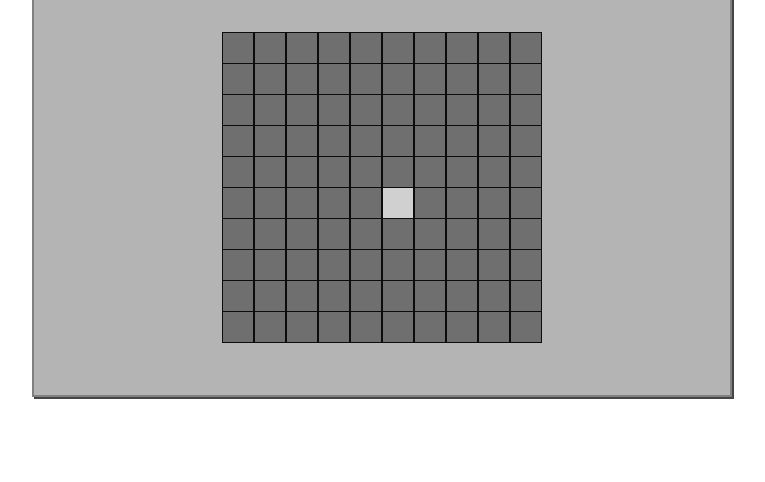
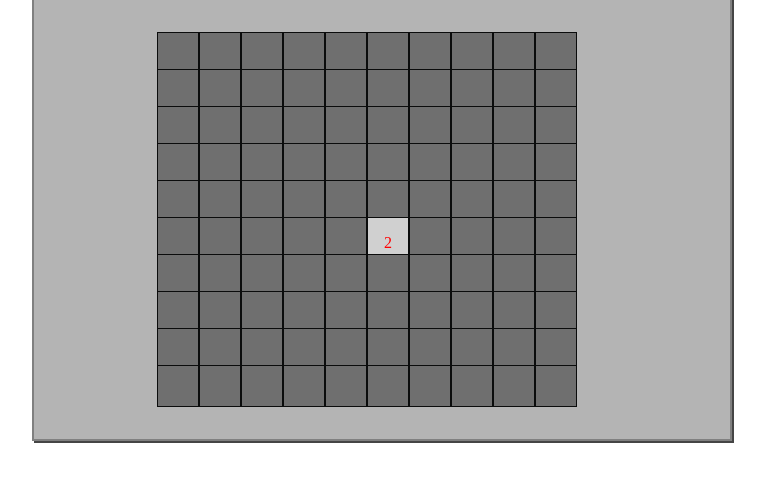
Before and after one commit to Marion-girard/Demineur, a plain HTML site: page index.html in a window 1280 px wide. Both pictures are taken after a click on the element 640 px from the left and 369 px from the top of the page. Shown: the part 178-660 px from the top of the page, without its empty margins (258-1023 px from the left). Drawn offline with Linux system fonts and the light colour scheme.

Commit message:
LastVersion

```diff
--- a/script.js
+++ b/script.js
@@ -54,37 +54,6 @@ console.log(piegesGeneres);
 
 console.log(caseId)
 
-/*const myPlateau = document.querySelectorAll('#plateau')
-
-for (let c = 0; c <  myPlateau.length; c++){
-if(caseId.i == piegesGeneres.x && caseId.j == piegesGeneres.y)
-{
-    console.log("piège")
-}
-else{" tous va bien"}
-}*/
-//changement de couleur des case
-/*const block = document.getElementById("0-0");
-const block1 = document.getElementById("1-0");
-const block2 = document.getElementById("2-0");
-
-const block3 = document.getElementById("3-0");
-
-block1.addEventListener('click', function(event) {
-    console.log("je clique")
-    event.preventDefault();
-    // On log l'élément qu'on a cliqué :
-    console.log(event.target);
-
-    block1.style.backgroundColor = "#C4DED5"
-});*/
-
-
-
-
-
-
-let conter = 0;
 
 const myPlateau = document.querySelectorAll('#plateau')
 console.log("le plateau :")
@@ -93,7 +62,7 @@ for (let i = 0; i < myPlateau.length; i++) {
 
     myPlateau[i].addEventListener('click', async (event) => {
 
-
+        let conter = 0;
 
         event.preventDefault();
 
@@ -104,7 +73,7 @@ for (let i = 0; i < myPlateau.length; i++) {
             x: parseInt(onClick[0][0]),
             y: parseInt(onClick[0][2])
         }
-        console.log(piegesGeneres[1].x)
+        //console.log(piegesGeneres[1].x)
 
         // event.target.style.backgroundColor = "#C4DED5"
         function detectionPiege() {
@@ -119,70 +88,61 @@ for (let i = 0; i < myPlateau.length; i++) {
                     </a>`
 
                 }
-                else if (piegesGeneres[b].x !== cellOnClick.x && piegesGeneres[b].y !== cellOnClick.y) {
+                else if (piegesGeneres[b].x !== cellOnClick.x || piegesGeneres[b].y !== cellOnClick.y) {
                     //console.log("tout va bien")
                     event.target.style.backgroundColor = "#D0D0D0"
-                    // console.log("cellOnClick.x");
-                    // console.log(cellOnClick.x);
-                    // console.log("piegesGeneres[b].x")
-                    // console.log(piegesGeneres[b].x)
+
                     function chiffreCase() {
 
-                        /*if (piegesGeneres[b].x == (cellOnClick.x - 1)) {
+                        if (piegesGeneres[b].x === (cellOnClick.x - 1) && cellOnClick.y === piegesGeneres[b].y) {
                             conter++
-                            //return console.log("Bombe à gauche" + conter)
+                            console.log("Bombe à gauche" + conter)
 
-                        }*/
-                        /*if (piegesGeneres[b].x == (cellOnClick.x + 1)) {
+                        }
+                        if (piegesGeneres[b].x === (cellOnClick.x + 1) && cellOnClick.y === piegesGeneres[b].y) {
                             conter++
-                            //return console.log("Bombe à droite " + conter)
-                        }*/
-                        // console.log("cellOnClick.x")
-                        // console.log(cellOnClick.x)
-                        // console.log("piegesGeneres[b].x")
-                        // console.log(piegesGeneres[b].x)
+                            console.log("Bombe à droite " + conter)
+                        }
+                        if (piegesGeneres[b].y === (cellOnClick.y - 1) && cellOnClick.x === piegesGeneres[b].x) {
+                            conter++
+                            console.log("Bombe en haut" + conter)
+                        }
 
-                        // console.log("cellOnClick.y")
-                        // console.log(cellOnClick.y == piegesGeneres[b].y)
+                        if (piegesGeneres[b].y === (cellOnClick.y + 1) && cellOnClick.x === piegesGeneres[b].x) {
+                            conter++
+                            console.log("Bombe en bas" + conter)
+                        }
 
-                        if (cellOnClick.y - 1 === piegesGeneres[b].y && cellOnClick.x !== piegesGeneres[b].x) {
+                        if (piegesGeneres[b].x === cellOnClick.x - 1 && piegesGeneres[b].y === (cellOnClick.y - 1)) {
                             conter++
-                            return console.log("Bombe en haut")
+                            console.log(" diagonal haut gauche" + conter)
                         }
-                        /*  if (piegesGeneres[b].y == (cellOnClick.y - 1)) {
-                              conter++
-                              //return console.log("Bombe en bas" + conter)
-                          }*/
-                        /*if (piegesGeneres[b].x  == cellOnClick.x - 1 && piegesGeneres[b].y  == cellOnClick.y - 1) {
+                        if (piegesGeneres[b].x === (cellOnClick.x + 1) && piegesGeneres[b].y === (cellOnClick.y + 1)) {
                             conter++
-                            return console.log(" diagonal -1x -1y")
+                            console.log("diagonal bas droite " + conter)
                         }
-                        if (piegesGeneres[b].x  == cellOnClick.x + 1 && piegesGeneres[b].y  == cellOnClick.y + 1) {
+                        if (piegesGeneres[b].x === (cellOnClick.x - 1) && piegesGeneres[b].y === (cellOnClick.y + 1)) {
                             conter++
-                            return console.log("diagonal +1x + 1y")
+                            console.log("diagonal bas gauche " + conter)
                         }
-                        if (piegesGeneres[b].x   == cellOnClick.x - 1 && piegesGeneres[b].y  == cellOnClick.y + 1) {
+                        if (piegesGeneres[b].x === (cellOnClick.x + 1) && piegesGeneres[b].y === (cellOnClick.y - 1)) {
                             conter++
-                            return  console.log("diagonal -1x + 1x")
+                            console.log("diagonal haut droite" + conter)
                         }
-                        if (piegesGeneres[b].x   == cellOnClick.x  + 1 && piegesGeneres[b].y == cellOnClick.y - 1) {
-                            conter++
-                            return console.log("diagonal +1x -1y")
+                        else {
+
+                            console.log(conter)
                         }
-                        if (piegesGeneres[b].x == cellOnClick.x && piegesGeneres[b].y == cellOnClick.y) {
-                            return console.log("piège")
-                        }*/
-                        //return console.log("chiffreCase")
-                        /*if (piegesGeneres[b].y != (cellOnClick.y - 1) && piegesGeneres[b].x != (cellOnClick.x - 1) && piegesGeneres[b].x != (cellOnClick.x + 1) && piegesGeneres[b].y != (cellOnClick.y + 1)) {
-                            conter = 0;
-                            //return console.log("pas de bombe autour" + conter)
-                        }*/
-                        conter = 0;
-                        // return console.log("chiffreCase")
+                        return conter
+
+
                     }
                     chiffreCase()
+                    event.target.innerHTML = `<p>${conter}</p>`;
+
 
                 }
+
             }
         }
         detectionPiege()
@@ -190,20 +150,7 @@ for (let i = 0; i < myPlateau.length; i++) {
 }
 // 10
 
-/*
-for ( piegesGeneres= x-1; j <= x+1; j++) {
-if (j == 0 || j == (this.settings['columns'] + 1)) {
-continue;
-}
-for (k = y-1; k <= y+1; k++) {
-if (k == 0 || k == (this.settings['lines'] + 1)) {
-continue;
-}
-if (this.game.field[j][k] != -1) {
-this.game.field[j][k] ++;
-}
-}
-*/
+
 
 let timer;
 let timerIsRunning = false;
--- a/style.css
+++ b/style.css
@@ -12,14 +12,6 @@ h1 {
     margin: 0 auto;
 }
 
-/* button {
-
-} */
-
-/* button:hover {
-    color: red */
-
-
 #timerDisplay {
     font-size: 36px;
     margin-top: 20px;
@@ -28,19 +20,17 @@ h1 {
 }
 
 .block {
-    width: 30px;
-    height: 30px;
+    width: 40px;
+    height: 40px;
     background-color: rgb(111, 111, 111);
     /*background-color: #C4DED5;*/
     border: 1px solid #0b0c0c;
     display: inline-block;
     margin-top: -5px;
-    line-height: 0;
+    /* line-height: 0; */
 }
 
-p {
-    margin-bottom: 3em;
-}
+
 
 .contour {
     background-color: rgb(180, 180, 180);
@@ -51,7 +41,7 @@ p {
     margin: 0.2em auto;
     border: 2px solid gray;
     box-shadow: 2px 2px rgb(69, 69, 69);
-    padding-bottom: 3em;
+    padding-bottom: 2em;
 }
 
 .tete {
@@ -67,16 +57,28 @@ p {
 
 h2 {
     font-family: 'Croissant One', cursive;
-    margin: 1em 0 0 0;
-    font-size: 2em;
+    margin: 0.5em 0 0 0;
+    font-size: 1.8em;
     color: rgb(255, 0, 0);
 }
 
 a {
     text-decoration: none;
-    color:  rgb(58, 113, 2);
+    color: rgb(58, 113, 2);
     margin-top: 0;
-    border: 3px solid  rgb(58, 113, 2);
-    font-size: 0.7em;
-    padding: 0.2em;
+    border: 3px solid rgb(58, 113, 2);
+    font-size: 0.6em;
+    padding: 0.2em 0.6em;
 }
+
+#plateau {
+    margin: 0 auto;
+    max-width: 450px;
+    display: flex;
+    flex-wrap: wrap;
+}
+
+p {
+    color: red;
+
+}
```
